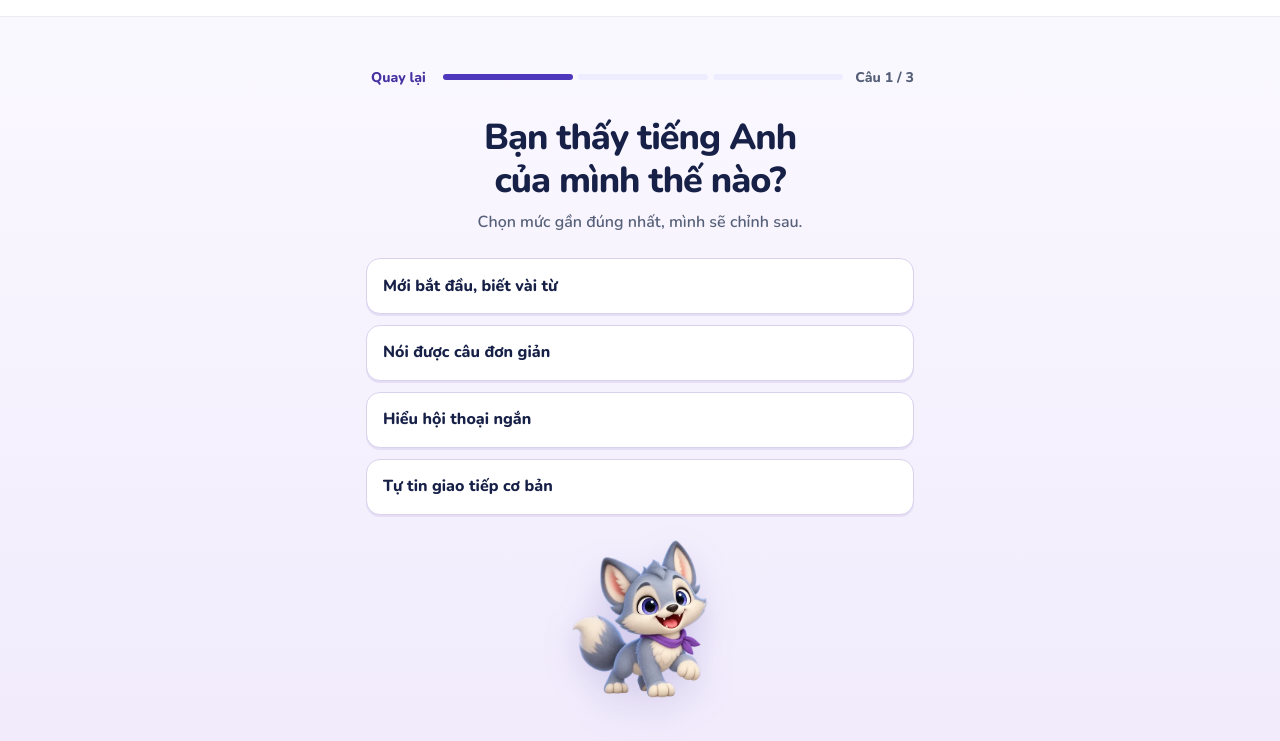
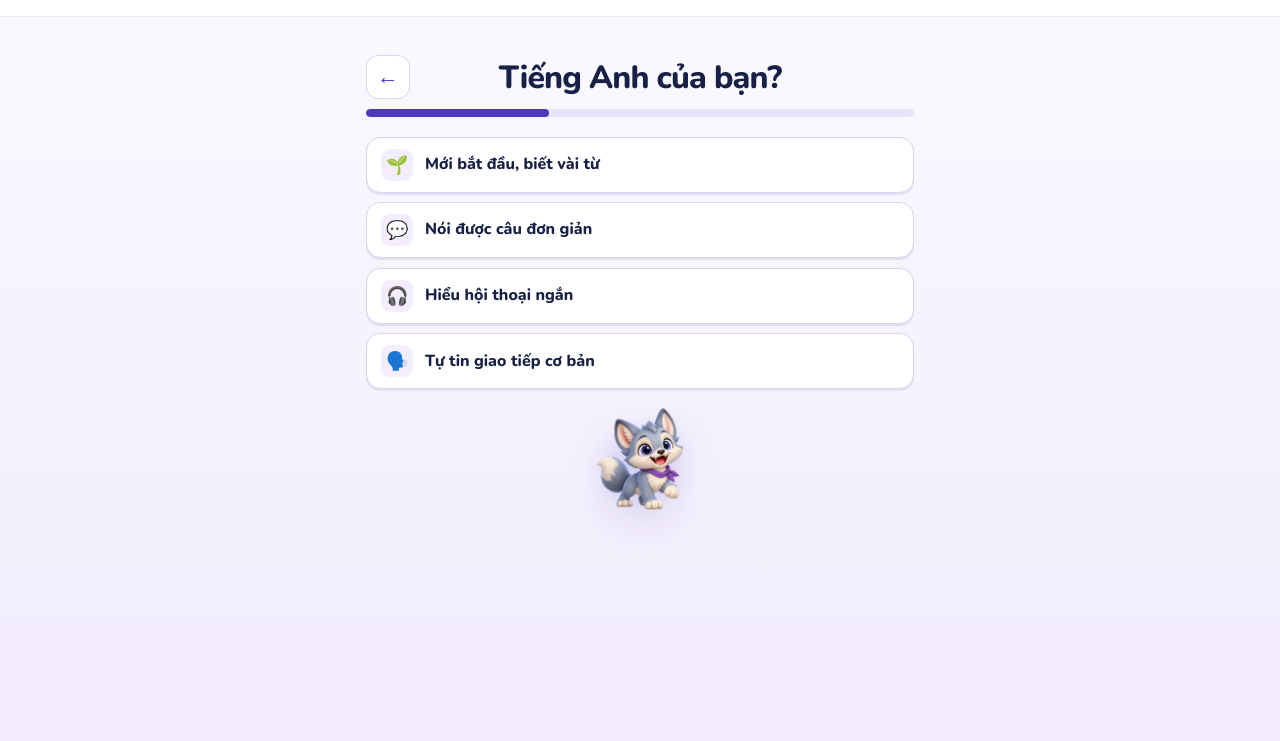
Before and after one commit to phuongdoan219/eland-onboarding-review, a plain HTML site: page index.html in a window 1280 px wide. Both pictures are taken after a click on the button "Bắt đầu ngay". Shown: the part 59-800 px from the top of the page. Drawn offline with Linux system fonts and the light colour scheme.

Commit message:
Simplify survey questions and advance on answer selection

```diff
--- a/index.html
+++ b/index.html
@@ -482,7 +482,7 @@
     display: grid;
     grid-template-columns: minmax(0, 1fr);
     width: min(100%, 548px);
-    gap: clamp(18px, 3svh, 26px);
+    gap: clamp(14px, 2.2svh, 22px);
   }
   #eland-onboarding-desktop-1123 .eland-survey-art {
     position: relative;
@@ -490,7 +490,7 @@
     display: grid;
     place-items: center;
     justify-self: center;
-    width: clamp(104px, 17svh, 145px);
+    width: clamp(78px, 11svh, 90px);
   }
   #eland-onboarding-desktop-1123 .eland-survey-art::before {
     position: absolute;
@@ -531,45 +531,63 @@
     box-shadow: none;
   }
   #eland-onboarding-desktop-1123 .eland-survey .eland-panel h1 {
-    font-size: clamp(24px, 3.8vw, 36px);
+    font-size: clamp(19px, 4.6vw, 32px);
     text-align: center;
     text-wrap: balance;
   }
-  #eland-onboarding-desktop-1123 .eland-survey .eland-muted {
-    text-align: center;
-    text-wrap: balance;
+  #eland-onboarding-desktop-1123 .eland-survey-top {
+    display: grid;
+    grid-template-columns: 44px minmax(0, 1fr) 44px;
+    align-items: center;
   }
-  #eland-onboarding-desktop-1123 .eland-survey-bar {
+  #eland-onboarding-desktop-1123 .eland-survey-back {
     display: grid;
-    grid-template-columns: auto 1fr auto;
-    align-items: center;
-    gap: 12px;
-    margin-bottom: 18px;
-    color: var(--eland-muted);
-    font-size: 14px;
+    place-items: center;
+    width: 44px;
+    height: 44px;
+    padding: 0;
+    border: 1px solid #ded4f3;
+    border-radius: 12px;
+    background: #fff;
+    color: var(--eland-purple);
+    font-size: 22px;
     font-weight: 800;
+    line-height: 1;
+    cursor: pointer;
   }
   #eland-onboarding-desktop-1123 .eland-progress {
-    display: grid;
-    grid-template-columns: repeat(3, 1fr);
-    gap: 5px;
+    display: block;
+    width: 100%;
+    height: 8px;
+    margin-top: 10px;
+    appearance: none;
+    border: 0;
+    border-radius: 999px;
+    overflow: hidden;
+    background: #eae4fa;
   }
-  #eland-onboarding-desktop-1123 .eland-progress span {
-    height: 6px;
-    border-radius: 8px;
-    background: #eeedff;
+  #eland-onboarding-desktop-1123 .eland-progress::-webkit-progress-bar { background: #eae4fa; }
+  #eland-onboarding-desktop-1123 .eland-progress::-webkit-progress-value {
+    border-radius: 999px;
+    background: var(--eland-purple);
   }
-  #eland-onboarding-desktop-1123 .eland-progress span.eland-active { background: var(--eland-purple); }
+  #eland-onboarding-desktop-1123 .eland-progress::-moz-progress-bar {
+    border-radius: 999px;
+    background: var(--eland-purple);
+  }
   #eland-onboarding-desktop-1123 .eland-answers {
     display: grid;
     grid-template-columns: minmax(0, 1fr);
-    gap: clamp(8px, 1.35svh, 12px);
-    margin-top: clamp(18px, 3svh, 26px);
+    gap: clamp(8px, 1.2svh, 11px);
+    margin-top: clamp(16px, 2.4svh, 22px);
   }
   #eland-onboarding-desktop-1123 .eland-answer {
-    position: relative;
+    display: grid;
+    grid-template-columns: auto minmax(0, 1fr);
+    align-items: center;
+    gap: 12px;
     min-height: clamp(50px, 7svh, 62px);
-    padding: 11px 42px 11px 16px;
+    padding: 8px 14px;
     border: 1px solid #d9d2ef;
     border-radius: 14px;
     background: #fff;
@@ -580,7 +598,19 @@
     text-align: left;
     cursor: pointer;
   }
+  #eland-onboarding-desktop-1123 .eland-answer-icon {
+    display: grid;
+    width: 32px;
+    height: 32px;
+    place-items: center;
+    border-radius: 9px;
+    background: #f3edff;
+    font-family: "Apple Color Emoji", "Segoe UI Emoji", "Noto Color Emoji", sans-serif;
+    font-size: 18px;
+    line-height: 1;
+  }
   @media (hover: hover) {
+    #eland-onboarding-desktop-1123 .eland-survey-back:hover,
     #eland-onboarding-desktop-1123 .eland-answer:hover {
       border-color: #b4a5e1;
       background: #f5f1ff;
@@ -592,19 +622,6 @@
     color: var(--eland-purple-deep);
     box-shadow: 0 0 0 1px var(--eland-purple);
   }
-  #eland-onboarding-desktop-1123 .eland-answer[aria-pressed="true"]::after {
-    position: absolute;
-    top: 50%;
-    right: 16px;
-    transform: translateY(-50%);
-    content: "✓" / "";
-  }
-  #eland-onboarding-desktop-1123 .eland-survey-actions {
-    display: flex;
-    justify-content: flex-end;
-    margin-top: 16px;
-  }
-  #eland-onboarding-desktop-1123 .eland-survey-bar .eland-link { text-align: left; }
   #eland-onboarding-desktop-1123 .eland-auth { width: min(100%, 456px); }
   #eland-onboarding-desktop-1123 .eland-auth h1 { margin-top: 10px; }
   #eland-onboarding-desktop-1123 .eland-form {
@@ -760,9 +777,6 @@
   @media (max-width: 690px) {
     #eland-onboarding-desktop-1123 .eland-wolf { max-height: 220px; }
   }
-  @media (max-width: 430px) {
-    #eland-onboarding-desktop-1123 .eland-survey-bar { gap: 8px; }
-  }
 </style>
 
 <main id="eland-onboarding-desktop-1123" aria-label="ELand">
@@ -826,63 +840,48 @@
       <div>
         <section data-pane="survey-1" hidden aria-labelledby="eland-desktop-q1">
           <div class="eland-panel">
-            <div class="eland-survey-bar">
-              <button type="button" class="eland-link" data-back="welcome">Quay lại</button>
-              <div class="eland-progress" aria-hidden="true"><span class="eland-active"></span><span></span><span></span></div>
-              <span>Câu 1 / 3</span>
+            <div class="eland-survey-top">
+              <button type="button" class="eland-survey-back" data-back="welcome" aria-label="Quay lại màn chào"><span aria-hidden="true">←</span></button>
+              <h1 id="eland-desktop-q1">Tiếng Anh của bạn?</h1>
             </div>
-            <h1 id="eland-desktop-q1">Bạn thấy tiếng Anh của mình thế nào?</h1>
-            <p class="eland-muted">Chọn mức gần đúng nhất, mình sẽ chỉnh sau.</p>
+            <progress class="eland-progress" value="1" max="3" aria-label="Tiến độ khảo sát" aria-valuetext="Câu 1 trên 3"></progress>
             <div class="eland-answers">
-              <button type="button" class="eland-answer" data-answer="0" aria-pressed="false" data-focus>Mới bắt đầu, biết vài từ</button>
-              <button type="button" class="eland-answer" data-answer="1" aria-pressed="false">Nói được câu đơn giản</button>
-              <button type="button" class="eland-answer" data-answer="2" aria-pressed="false">Hiểu hội thoại ngắn</button>
-              <button type="button" class="eland-answer" data-answer="3" aria-pressed="false">Tự tin giao tiếp cơ bản</button>
-            </div>
-            <div class="eland-survey-actions" hidden>
-              <button type="button" class="eland-button" data-survey-continue hidden>Tiếp tục</button>
+              <button type="button" class="eland-answer" data-answer="0" aria-pressed="false" data-focus><span class="eland-answer-icon" aria-hidden="true">🌱</span><span>Mới bắt đầu, biết vài từ</span></button>
+              <button type="button" class="eland-answer" data-answer="1" aria-pressed="false"><span class="eland-answer-icon" aria-hidden="true">💬</span><span>Nói được câu đơn giản</span></button>
+              <button type="button" class="eland-answer" data-answer="2" aria-pressed="false"><span class="eland-answer-icon" aria-hidden="true">🎧</span><span>Hiểu hội thoại ngắn</span></button>
+              <button type="button" class="eland-answer" data-answer="3" aria-pressed="false"><span class="eland-answer-icon" aria-hidden="true">🗣️</span><span>Tự tin giao tiếp cơ bản</span></button>
             </div>
           </div>
         </section>
 
         <section data-pane="survey-2" hidden aria-labelledby="eland-desktop-q2">
           <div class="eland-panel">
-            <div class="eland-survey-bar">
-              <button type="button" class="eland-link" data-back="survey-1">Quay lại</button>
-              <div class="eland-progress" aria-hidden="true"><span class="eland-active"></span><span class="eland-active"></span><span></span></div>
-              <span>Câu 2 / 3</span>
+            <div class="eland-survey-top">
+              <button type="button" class="eland-survey-back" data-back="survey-1" aria-label="Quay lại câu 1"><span aria-hidden="true">←</span></button>
+              <h1 id="eland-desktop-q2">Bạn muốn giỏi gì?</h1>
             </div>
-            <h1 id="eland-desktop-q2">Bạn muốn giỏi điều gì nhất?</h1>
-            <p class="eland-muted">Mình sẽ ưu tiên luyện phần đó.</p>
+            <progress class="eland-progress" value="2" max="3" aria-label="Tiến độ khảo sát" aria-valuetext="Câu 2 trên 3"></progress>
             <div class="eland-answers">
-              <button type="button" class="eland-answer" data-answer="0" aria-pressed="false" data-focus>Nghe hiểu</button>
-              <button type="button" class="eland-answer" data-answer="1" aria-pressed="false">Nói tự tin</button>
-              <button type="button" class="eland-answer" data-answer="2" aria-pressed="false">Nhớ nhiều từ</button>
-              <button type="button" class="eland-answer" data-answer="3" aria-pressed="false">Chuẩn bị cho bài kiểm tra</button>
-            </div>
-            <div class="eland-survey-actions" hidden>
-              <button type="button" class="eland-button" data-survey-continue hidden>Tiếp tục</button>
+              <button type="button" class="eland-answer" data-answer="0" aria-pressed="false" data-focus><span class="eland-answer-icon" aria-hidden="true">👂</span><span>Nghe hiểu</span></button>
+              <button type="button" class="eland-answer" data-answer="1" aria-pressed="false"><span class="eland-answer-icon" aria-hidden="true">🎙️</span><span>Nói tự tin</span></button>
+              <button type="button" class="eland-answer" data-answer="2" aria-pressed="false"><span class="eland-answer-icon" aria-hidden="true">📚</span><span>Nhớ nhiều từ</span></button>
+              <button type="button" class="eland-answer" data-answer="3" aria-pressed="false"><span class="eland-answer-icon" aria-hidden="true">📝</span><span>Chuẩn bị cho bài kiểm tra</span></button>
             </div>
           </div>
         </section>
 
         <section data-pane="survey-3" hidden aria-labelledby="eland-desktop-q3">
           <div class="eland-panel">
-            <div class="eland-survey-bar">
-              <button type="button" class="eland-link" data-back="survey-2">Quay lại</button>
-              <div class="eland-progress" aria-hidden="true"><span class="eland-active"></span><span class="eland-active"></span><span class="eland-active"></span></div>
-              <span>Câu 3 / 3</span>
+            <div class="eland-survey-top">
+              <button type="button" class="eland-survey-back" data-back="survey-2" aria-label="Quay lại câu 2"><span aria-hidden="true">←</span></button>
+              <h1 id="eland-desktop-q3">Mỗi ngày học bao lâu?</h1>
             </div>
-            <h1 id="eland-desktop-q3">Mỗi ngày bạn học được bao lâu?</h1>
-            <p class="eland-muted">Chọn để mình chia nhịp học vừa sức.</p>
+            <progress class="eland-progress" value="3" max="3" aria-label="Tiến độ khảo sát" aria-valuetext="Câu 3 trên 3"></progress>
             <div class="eland-answers">
-              <button type="button" class="eland-answer" data-answer="0" aria-pressed="false" data-focus>Khoảng 10 phút</button>
-              <button type="button" class="eland-answer" data-answer="1" aria-pressed="false">Khoảng 20 phút</button>
-              <button type="button" class="eland-answer" data-answer="2" aria-pressed="false">30 phút trở lên</button>
-              <button type="button" class="eland-answer" data-answer="3" aria-pressed="false">Tùy ngày</button>
-            </div>
-            <div class="eland-survey-actions" hidden>
-              <button type="button" class="eland-button" data-survey-continue hidden>Vào bản đồ</button>
+              <button type="button" class="eland-answer" data-answer="0" aria-pressed="false" data-focus><span class="eland-answer-icon" aria-hidden="true">⏱️</span><span>Khoảng 10 phút</span></button>
+              <button type="button" class="eland-answer" data-answer="1" aria-pressed="false"><span class="eland-answer-icon" aria-hidden="true">⏳</span><span>Khoảng 20 phút</span></button>
+              <button type="button" class="eland-answer" data-answer="2" aria-pressed="false"><span class="eland-answer-icon" aria-hidden="true">🕰️</span><span>30 phút trở lên</span></button>
+              <button type="button" class="eland-answer" data-answer="3" aria-pressed="false"><span class="eland-answer-icon" aria-hidden="true">📅</span><span>Tùy ngày</span></button>
             </div>
           </div>
         </section>
@@ -1045,9 +1044,6 @@
       let selected;
       if (index >= 0) {
         const choice = answers[index];
-        const action = pane.querySelector('[data-survey-continue]');
-        action.hidden = choice === null;
-        action.parentElement.hidden = action.hidden;
         for (const option of pane.querySelectorAll('[data-answer]')) {
           const pressed = Number(option.dataset.answer) === choice;
           option.setAttribute('aria-pressed', String(pressed));
@@ -1109,8 +1105,6 @@
       if (index >= 0 && button.hasAttribute('data-answer')) {
         choose(index, Number(button.dataset.answer));
         advanceSurvey(index);
-      } else if (index >= 0 && button.hasAttribute('data-survey-continue')) {
-        advanceSurvey(index);
       } else if (button === routeSwitch) {
         if (editing) returnToGuestSource();
         else goTo('welcome');
@@ -1156,7 +1150,7 @@
       signupBack.textContent = source === 'guest-profile' ? 'Quay lại hồ sơ' : 'Quay lại bản đồ';
     }
     if (editing) {
-      panes.get(questions[0]).querySelector('[data-back]').textContent = 'Quay lại bản đồ';
+      panes.get(questions[0]).querySelector('[data-back]').setAttribute('aria-label', 'Quay lại bản đồ');
       routeSwitch.textContent = 'Về bản đồ';
     }
 
```
